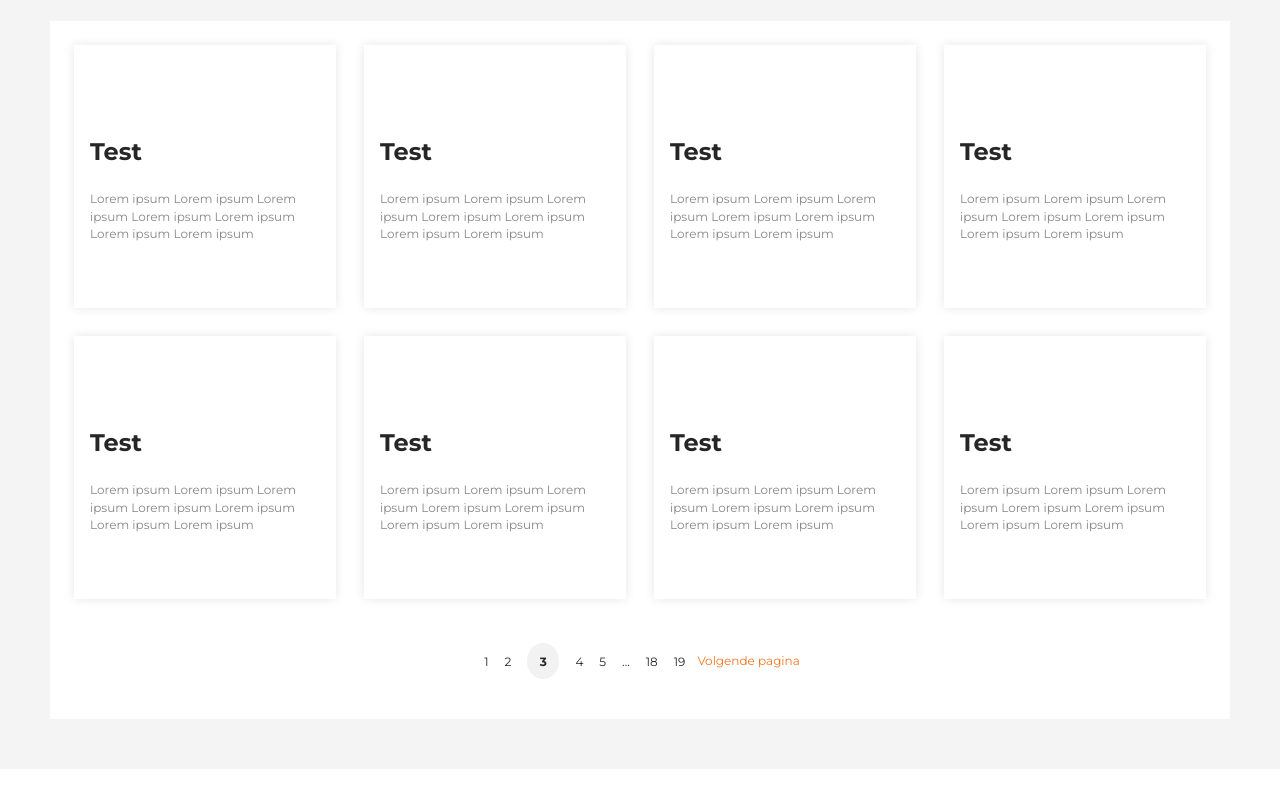
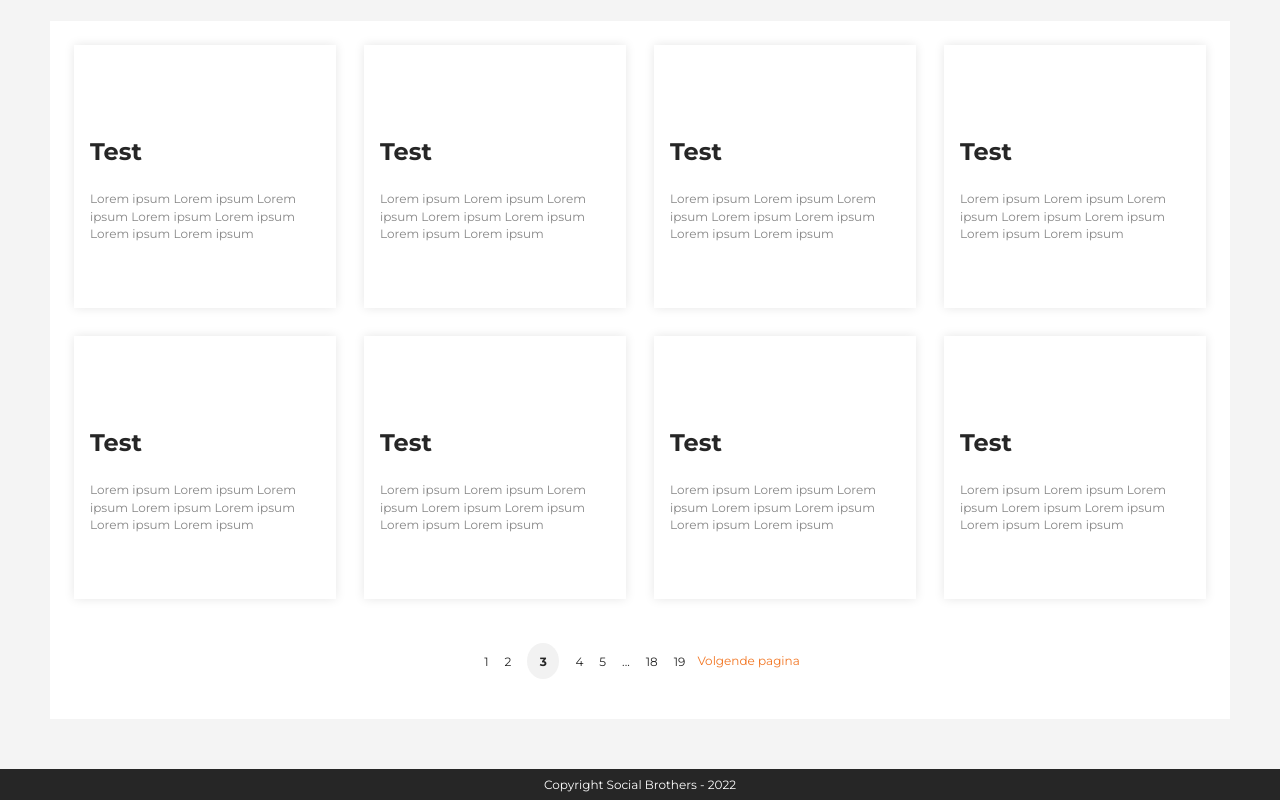
Before and after one commit to zouweninthesky/social-brothers-test, a React (Create React App) app: page /blog in a window 1280 px wide. Shown: the part 279-1079 px from the top of the page. Before the commit the page ends 1048 px from the top, so only its background shows below. Built offline with nearby package versions, Linux system fonts and the light colour scheme.

Commit message:
add footer

```diff
--- a/src/App.tsx
+++ b/src/App.tsx
@@ -2,6 +2,7 @@ import React from "react";
 import { Routes, Route } from "react-router-dom";
 import Home from "./components/Home/Home";
 import Blog from "./components/Blog/Blog";
+import Footer from "./components/common/Footer/Footer";
 
 // import GetService from './api/GetService';
 
@@ -12,6 +13,7 @@ function App() {
         <Route path="/" element={<Home />} />
         <Route path="/blog" element={<Blog />} />
       </Routes>
+      <Footer />
     </>
   );
 }
--- /dev/null
+++ b/src/components/common/Footer/Footer.scss
@@ -0,0 +1,11 @@
+@use "../../../assets/scss/variables.scss" as *;
+
+.footer {
+  text-align: center;
+  font-size: 0.75rem;
+  color: $color-background-primary;
+
+  padding: 0.5rem 0;
+
+  background-color: $color-font-primary;
+}
--- /dev/null
+++ b/src/components/common/Footer/Footer.tsx
@@ -0,0 +1,8 @@
+import React from "react";
+import "./Footer.scss";
+
+const Footer = () => {
+  return <footer className="footer">Copyright Social Brothers - 2022</footer>;
+};
+
+export default Footer;
```
